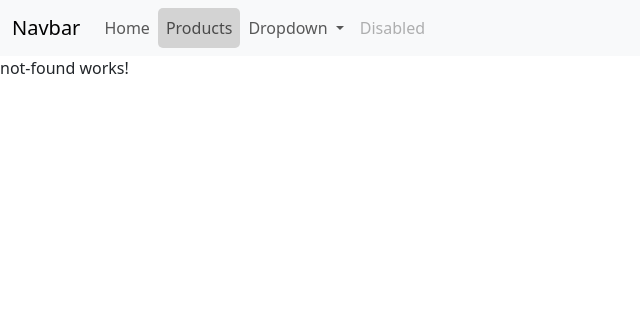
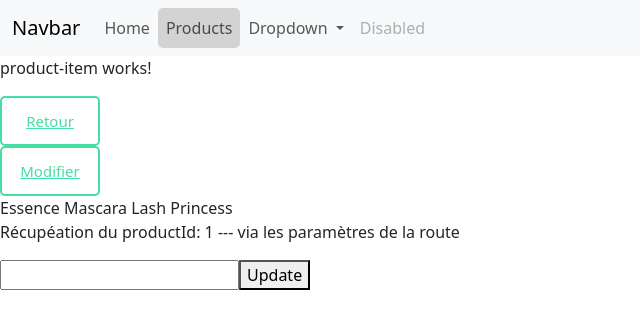
Before and after one commit to jlavie/router-app, an Angular app: page /products/1/update in a window 1280 px wide. Shown: the top 328 px of the page, without its empty margins (0-640 px from the left). Built offline with nearby package versions, Linux system fonts and the light colour scheme.

Commit message:
add child route to product-item, get query parameter from parent to child

```diff
--- a/src/app/app.config.ts
+++ b/src/app/app.config.ts
@@ -1,10 +1,19 @@
 import { ApplicationConfig, provideZoneChangeDetection } from '@angular/core';
-import { provideRouter, withComponentInputBinding } from '@angular/router';
+import { provideRouter, withComponentInputBinding, withRouterConfig } from '@angular/router';
 
 import { routes } from './app.routes';
 
 export const appConfig: ApplicationConfig = {
-  providers: [provideZoneChangeDetection({ eventCoalescing: true }), provideRouter(routes, withComponentInputBinding())]
+  providers: [provideZoneChangeDetection({ eventCoalescing: true }),
+    provideRouter(
+      routes,
+      withComponentInputBinding(),
+      withRouterConfig({
+        paramsInheritanceStrategy: 'always'
+      })
+    )]
   // withComponentInputBinding() permet de pouvoir utiliser et utiliser un paramètre dynamique dans la route pour faire une requete
   // si :productId est utilisé dans la route, il faut utiliser productId également dans le composant
+
+  // withRouterConfig({paramsInheritanceStrategy: 'always'}) va permettre de transmettre la valeur d'un paramètre dynamique dans la route à un enfant qui est relié
 };
--- a/src/app/app.routes.ts
+++ b/src/app/app.routes.ts
@@ -5,6 +5,7 @@ import { NotFoundComponent } from './pages/not-found/not-found.component';
 
 import { routes as productsRoute } from './products/products.routes'
 import { ProductItemComponent } from './products/product-item/product-item.component';
+import { ProductFormComponent } from './products/product-form/product-form.component';
 
 export const routes: Routes = [
     {
@@ -23,6 +24,11 @@ export const routes: Routes = [
     {
         path: 'products/:productId',
         component: ProductItemComponent,
+        children: [
+            {
+                path: 'update',
+                component:ProductFormComponent
+            },            ]
     },
     // utiliser cette route avec children pour faire apparaitre le composant enfant dans le composant parent (et pas de changement de page)
     // il est nécessaire d'ajouter <router-outlet /> dans le composant parent, là ou on veut afficher le composant enfant
--- /dev/null
+++ b/src/app/products/product-form/product-form.component.html
@@ -0,0 +1,6 @@
+<p>Récupéation du productId: {{productId()}} --- via les paramètres de la route</p>
+
+<form >
+  <input type="text" name="title" required formControlName="title">
+  <button type="submit">Update</button>
+</form>
--- /dev/null
+++ b/src/app/products/product-form/product-form.component.ts
@@ -0,0 +1,15 @@
+import { Component, computed, inject, input } from '@angular/core';
+import { FormGroup, FormControl, ReactiveFormsModule } from '@angular/forms';
+import { ProductsService } from '../products.service';
+
+@Component({
+  selector: 'app-product-form',
+  imports: [],
+  templateUrl: './product-form.component.html',
+  styleUrl: './product-form.component.scss'
+})
+export class ProductFormComponent {
+  private productsService = inject(ProductsService);
+  productId = input.required()
+  product = computed(() => this.productsService.products.find(p => p.id == this.productId()))
+}
--- a/src/app/products/product-item/product-item.component.html
+++ b/src/app/products/product-item/product-item.component.html
@@ -1,4 +1,6 @@
 <p>product-item works!</p>
 <a class="button" routerLink="../">Retour</a>
+<a class="button" routerLink="update">Modifier</a>
 
 {{ product()?.title }}
+<router-outlet />
--- a/src/app/products/product-item/product-item.component.ts
+++ b/src/app/products/product-item/product-item.component.ts
@@ -1,10 +1,10 @@
 import { Component, computed, effect, inject, input } from '@angular/core';
 import { ProductsService } from '../products.service';
-import { RouterLink } from "@angular/router";
+import { RouterLink, RouterOutlet } from "@angular/router";
 
 @Component({
   selector: 'app-product-item',
-  imports: [RouterLink],
+  imports: [RouterLink, RouterOutlet],
   templateUrl: './product-item.component.html',
   styleUrl: './product-item.component.scss'
 })
```
Also changed, not shown: src/app/products/product-form/product-form.component.scss (added).
